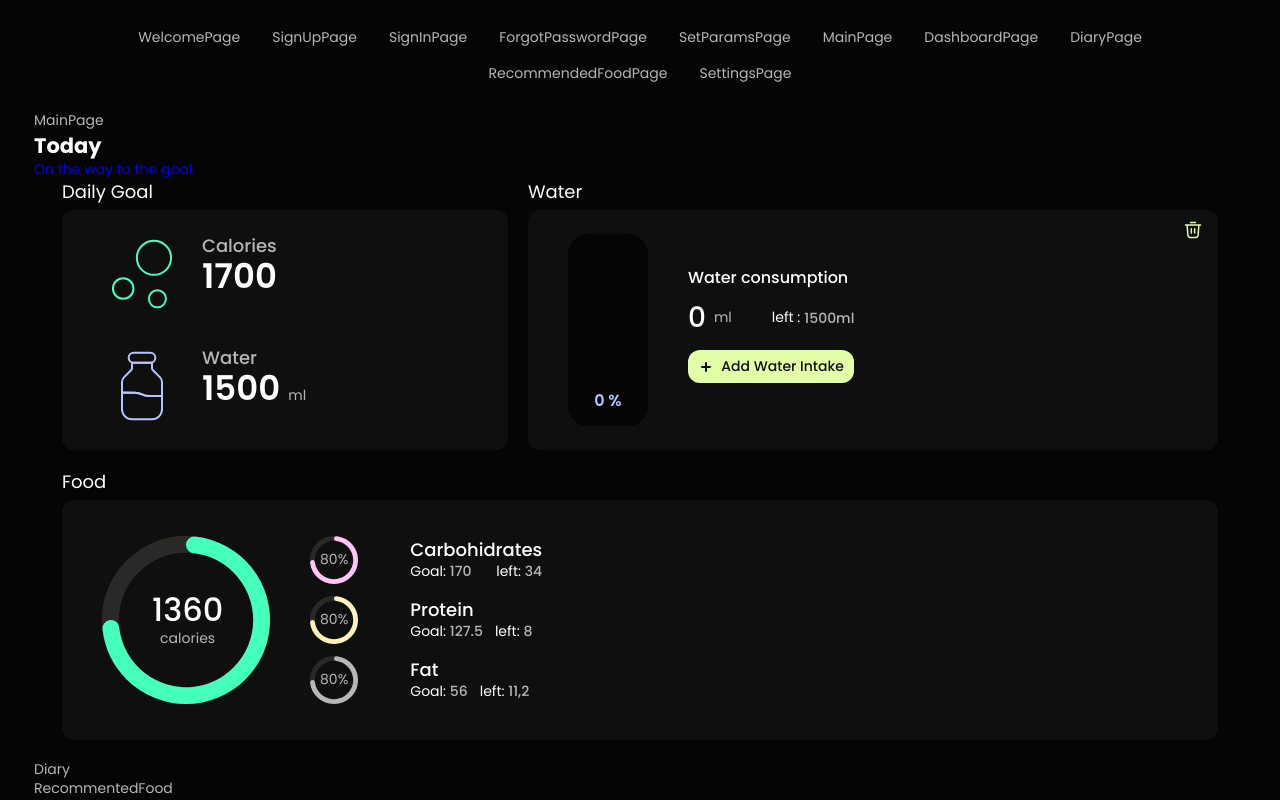
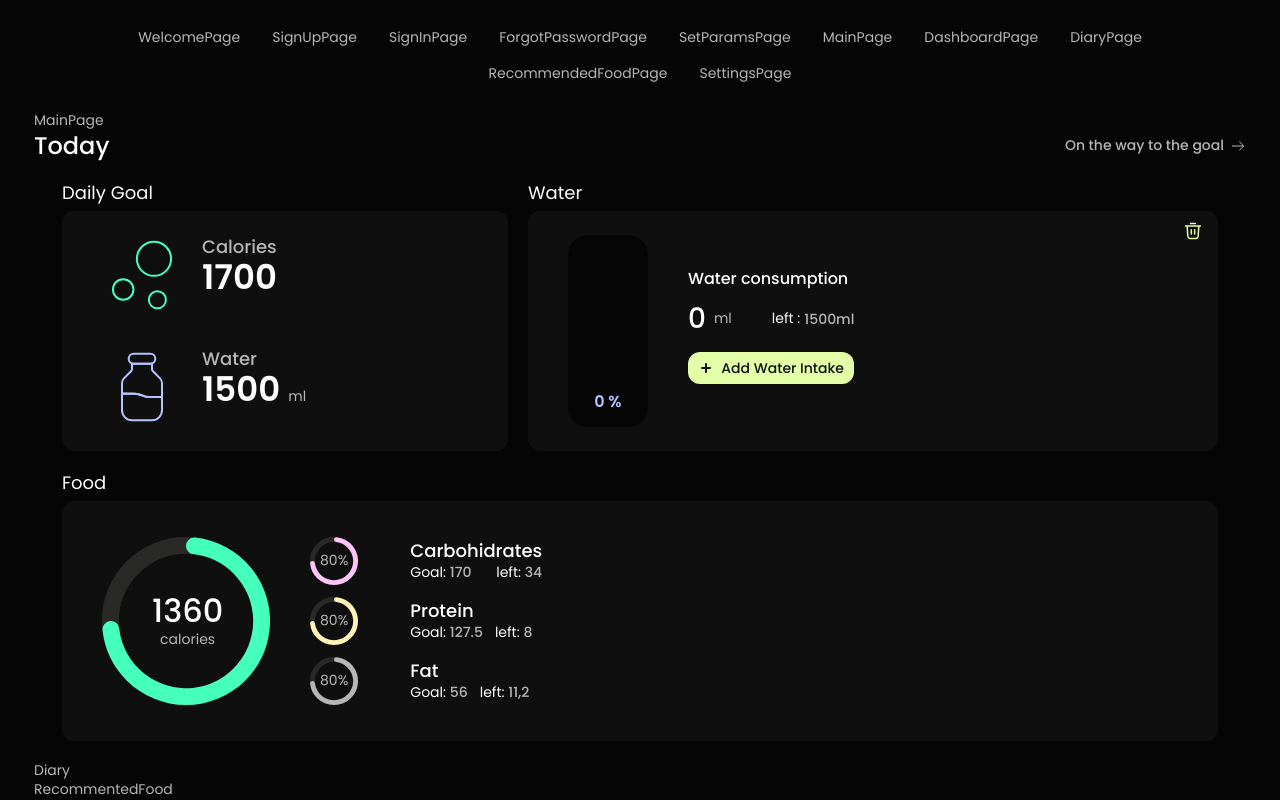
Before and after one commit to MAKCKACHKA/healthy_hub, a React (Vite) app: page /healthy_hub/main in a window 1280 px wide. Built offline with nearby package versions, Linux system fonts and the light colour scheme.

Commit message:
Styled Heading and dashboard link

```diff
--- a/src/components/MainComponents/TodayWrap/TodayWrap.jsx
+++ b/src/components/MainComponents/TodayWrap/TodayWrap.jsx
@@ -1,16 +1,43 @@
-import { Link } from 'react-router-dom';
 import DailyGoal from '../Daily goal/DailyGoal';
 import Water from '../Water/Water';
 import Food from '../Food/Food';
-import { StyledContainer } from './TodayWrap.styled';
+import {
+  StyledContainer,
+  HeadingWrapper,
+  StyledLink,
+} from './TodayWrap.styled';
 
 export default function TodayWrap() {
   return (
     <div>
-      <div>
+      <HeadingWrapper>
         <h2>Today</h2>
-        <Link to="/dashboard">On the way to the goal</Link>
-      </div>
+        <StyledLink to="/dashboard">
+          On the way to the goal{' '}
+          <svg
+            xmlns="http://www.w3.org/2000/svg"
+            width="16"
+            height="16"
+            viewBox="0 0 16 16"
+            fill="none"
+          >
+            <path
+              d="M9.62012 3.95312L13.6668 7.99979L9.62012 12.0465"
+              stroke="#B6B6B6"
+              stroke-miterlimit="10"
+              stroke-linecap="round"
+              stroke-linejoin="round"
+            />
+            <path
+              d="M2.33301 8H13.553"
+              stroke="#B6B6B6"
+              stroke-miterlimit="10"
+              stroke-linecap="round"
+              stroke-linejoin="round"
+            />
+          </svg>
+        </StyledLink>
+      </HeadingWrapper>
       <StyledContainer>
         <DailyGoal />
         <Water />
--- a/src/components/MainComponents/TodayWrap/TodayWrap.styled.jsx
+++ b/src/components/MainComponents/TodayWrap/TodayWrap.styled.jsx
@@ -1,10 +1,10 @@
 import styled from 'styled-components';
+import { Link } from 'react-router-dom';
 
 export const StyledContainer = styled.div`
   display: flex;
   flex-direction: column;
   gap: 20px;
-  padding: 0 10px;
   margin-bottom: 20px;
 
   @media (min-width: 834px) {
@@ -13,3 +13,32 @@ export const StyledContainer = styled.div`
     flex-wrap: wrap;
   }
 `;
+
+export const HeadingWrapper = styled.div`
+  display: flex;
+  justify-content: space-between;
+  align-items: center;
+  margin-bottom: 20px;
+
+  h2 {
+    color: #fff;
+    font-size: 24px;
+    font-style: normal;
+    font-weight: 500;
+    line-height: 1.25;
+  }
+`;
+
+export const StyledLink = styled(Link)`
+  color: #b6b6b6;
+  text-align: right;
+  font-family: Poppins;
+  font-size: 14px;
+  font-style: normal;
+  font-weight: 500;
+  line-height: 1.42;
+  text-decoration: none;
+  display: flex;
+  align-items: center;
+  gap: 6px;
+`;
```
